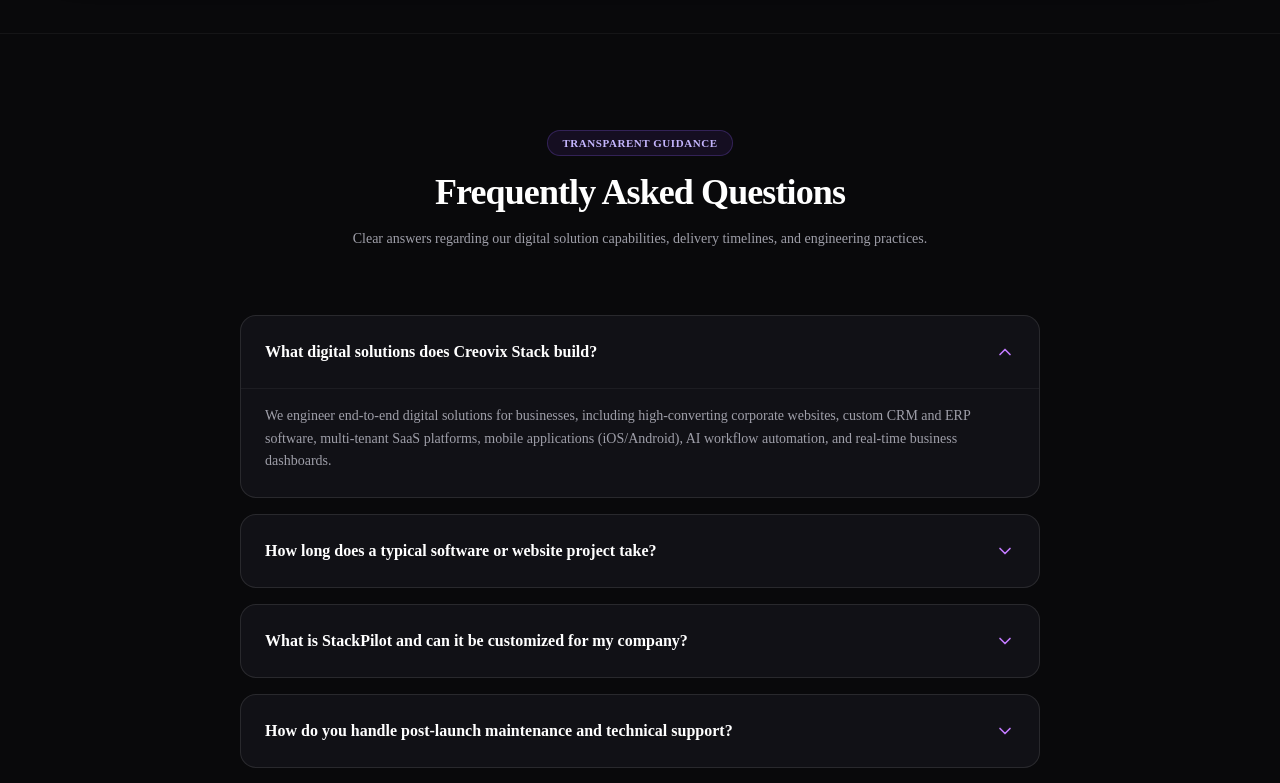
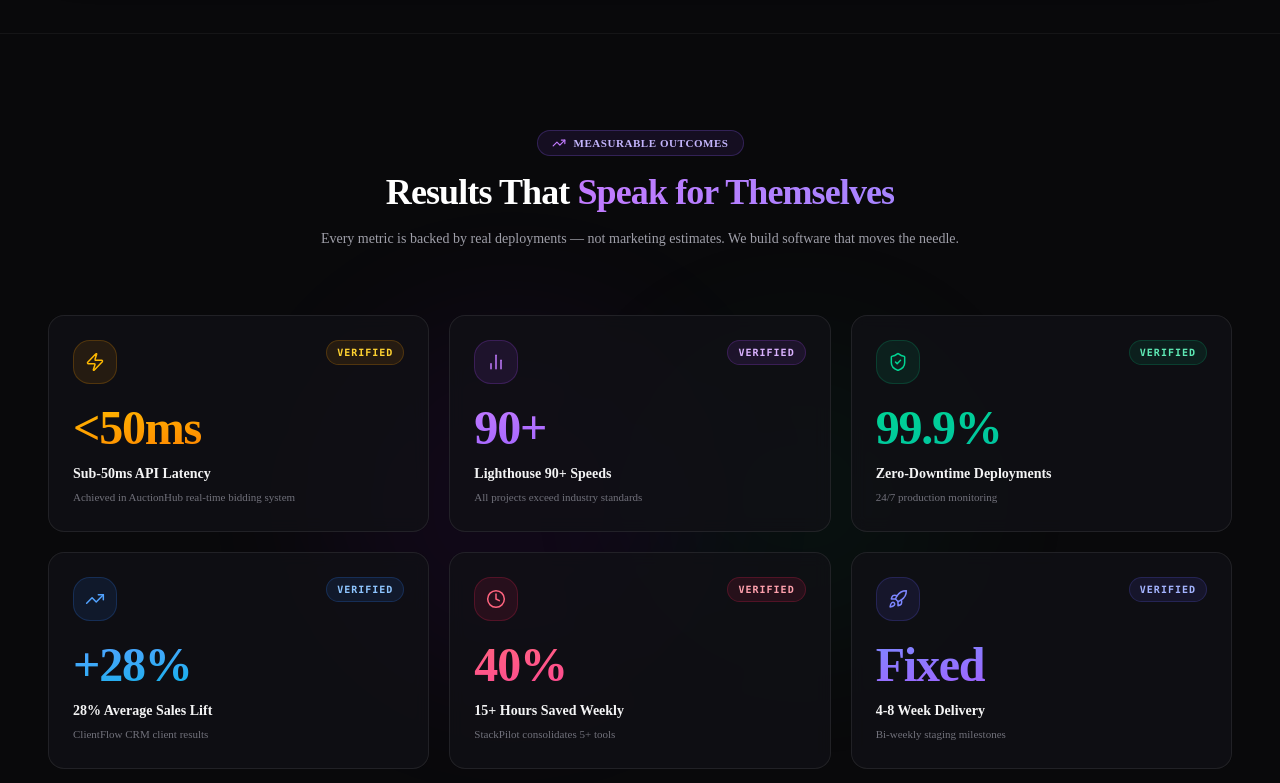
Before and after one commit to saravanaselvi2705/creovix-website, a Next.js app in the folder client/: page / in a window 1280 px wide. Shown: the part 7260-8043 px from the top of the page. Built offline with nearby package versions, Linux system fonts and the light colour scheme.

Commit message:
website updates

```diff
--- a/client/src/app/page.tsx
+++ b/client/src/app/page.tsx
@@ -12,6 +12,7 @@
 import { IndustriesSection } from "@/components/sections/industries-section";
 import { WhyBusinessesChooseUs } from "@/components/sections/why-businesses-choose-us";
 import { AgileProcess } from "@/components/sections/agile-process";
+import { ResultsMetrics } from "@/components/sections/results-metrics";
 // Preserved sections (commented out for future re-enabling per prompt requirements)
 // import { DevelopmentProcess } from "@/components/sections/development-process";
 // import { SuccessStories } from "@/components/sections/success-stories";
@@ -86,13 +87,16 @@
         {/* 7. AGILE PROCESS (4-Step Delivery Framework) */}
         <AgileProcess />
 
+        {/* 8. RESULTS & METRICS (6-Card Outcome Stats) */}
+        <ResultsMetrics />
+
         {/*
           HIDDEN / PRESERVED SECTIONS (Per Requirements 2 & 3: Code kept available for future use)
           <SuccessStories />
           <TestimonialsSection />
         */}
 
-        {/* 8. FAQ SECTION */}
+        {/* 9. FAQ SECTION */}
         <section id="faq" className="py-24 border-b border-white/5 bg-[#09090b]">
           <div className="mx-auto max-w-4xl px-6 lg:px-12">
             <div className="text-center max-w-2xl mx-auto mb-16 space-y-4">
--- /dev/null
+++ b/client/src/components/sections/results-metrics.tsx
@@ -0,0 +1,208 @@
+"use client";
+
+import React, { useEffect, useRef, useState } from "react";
+import {
+  Zap,
+  TrendingUp,
+  ShieldCheck,
+  BarChart2,
+  Clock,
+  Rocket,
+} from "lucide-react";
+
+const metrics = [
+  {
+    title: "Sub-50ms API Latency",
+    metric: "<50ms",
+    description: "Achieved in AuctionHub real-time bidding system",
+    Icon: Zap,
+    accent: "from-amber-400 to-orange-500",
+    glow: "shadow-amber-500/20",
+    border: "hover:border-amber-500/40",
+    iconBg: "bg-amber-500/10 border-amber-500/20",
+    iconColor: "text-amber-400",
+    badgeColor: "text-amber-300 bg-amber-500/10 border-amber-500/20",
+  },
+  {
+    title: "Lighthouse 90+ Speeds",
+    metric: "90+",
+    description: "All projects exceed industry standards",
+    Icon: BarChart2,
+    accent: "from-purple-400 to-violet-500",
+    glow: "shadow-purple-500/20",
+    border: "hover:border-purple-500/40",
+    iconBg: "bg-purple-500/10 border-purple-500/20",
+    iconColor: "text-purple-400",
+    badgeColor: "text-purple-300 bg-purple-500/10 border-purple-500/20",
+  },
+  {
+    title: "Zero-Downtime Deployments",
+    metric: "99.9%",
+    description: "24/7 production monitoring",
+    Icon: ShieldCheck,
+    accent: "from-emerald-400 to-teal-500",
+    glow: "shadow-emerald-500/20",
+    border: "hover:border-emerald-500/40",
+    iconBg: "bg-emerald-500/10 border-emerald-500/20",
+    iconColor: "text-emerald-400",
+    badgeColor: "text-emerald-300 bg-emerald-500/10 border-emerald-500/20",
+  },
+  {
+    title: "28% Average Sales Lift",
+    metric: "+28%",
+    description: "ClientFlow CRM client results",
+    Icon: TrendingUp,
+    accent: "from-blue-400 to-cyan-500",
+    glow: "shadow-blue-500/20",
+    border: "hover:border-blue-500/40",
+    iconBg: "bg-blue-500/10 border-blue-500/20",
+    iconColor: "text-blue-400",
+    badgeColor: "text-blue-300 bg-blue-500/10 border-blue-500/20",
+  },
+  {
+    title: "15+ Hours Saved Weekly",
+    metric: "40%",
+    description: "StackPilot consolidates 5+ tools",
+    Icon: Clock,
+    accent: "from-rose-400 to-pink-500",
+    glow: "shadow-rose-500/20",
+    border: "hover:border-rose-500/40",
+    iconBg: "bg-rose-500/10 border-rose-500/20",
+    iconColor: "text-rose-400",
+    badgeColor: "text-rose-300 bg-rose-500/10 border-rose-500/20",
+  },
+  {
+    title: "4-8 Week Delivery",
+    metric: "Fixed",
+    description: "Bi-weekly staging milestones",
+    Icon: Rocket,
+    accent: "from-indigo-400 to-purple-500",
+    glow: "shadow-indigo-500/20",
+    border: "hover:border-indigo-500/40",
+    iconBg: "bg-indigo-500/10 border-indigo-500/20",
+    iconColor: "text-indigo-400",
+    badgeColor: "text-indigo-300 bg-indigo-500/10 border-indigo-500/20",
+  },
+];
+
+function MetricCard({
+  title,
+  metric,
+  description,
+  Icon,
+  accent,
+  glow,
+  border,
+  iconBg,
+  iconColor,
+  badgeColor,
+  index,
+}: (typeof metrics)[number] & { index: number }) {
+  const [visible, setVisible] = useState(false);
+  const ref = useRef<HTMLDivElement>(null);
+
+  useEffect(() => {
+    const observer = new IntersectionObserver(
+      ([entry]) => {
+        if (entry.isIntersecting) {
+          setTimeout(() => setVisible(true), index * 80);
+          observer.disconnect();
+        }
+      },
+      { threshold: 0.15 }
+    );
+    if (ref.current) observer.observe(ref.current);
+    return () => observer.disconnect();
+  }, [index]);
+
+  return (
+    <div
+      ref={ref}
+      className={`group relative rounded-2xl border border-white/8 bg-[#111116]/80 backdrop-blur-sm p-6 transition-all duration-500 cursor-default
+        ${border} hover:bg-[#16161e] hover:shadow-xl ${glow}
+        ${visible ? "opacity-100 translate-y-0" : "opacity-0 translate-y-6"}
+      `}
+      style={{ transitionDelay: visible ? "0ms" : `${index * 80}ms` }}
+    >
+      {/* Subtle gradient shimmer on hover */}
+      <div
+        className={`absolute inset-0 rounded-2xl bg-gradient-to-br ${accent} opacity-0 group-hover:opacity-[0.04] transition-opacity duration-500 pointer-events-none`}
+      />
+
+      {/* Top row: icon + badge */}
+      <div className="flex items-start justify-between mb-5">
+        <div
+          className={`flex h-11 w-11 items-center justify-center rounded-xl border ${iconBg} transition-transform duration-300 group-hover:scale-110`}
+        >
+          <Icon className={`h-5 w-5 ${iconColor}`} strokeWidth={1.8} />
+        </div>
+        <span
+          className={`text-[10px] font-semibold font-mono uppercase tracking-widest px-2.5 py-1 rounded-full border ${badgeColor}`}
+        >
+          Verified
+        </span>
+      </div>
+
+      {/* Giant metric value */}
+      <div
+        className={`font-heading text-4xl sm:text-5xl font-extrabold bg-gradient-to-br ${accent} bg-clip-text text-transparent tracking-tight leading-none mb-3`}
+      >
+        {metric}
+      </div>
+
+      {/* Title */}
+      <p className="text-sm font-semibold text-zinc-100 mb-1.5 leading-snug">
+        {title}
+      </p>
+
+      {/* Description */}
+      <p className="text-[11px] text-zinc-500 font-light leading-relaxed">
+        {description}
+      </p>
+
+      {/* Bottom accent line */}
+      <div
+        className={`absolute bottom-0 left-6 right-6 h-px bg-gradient-to-r ${accent} opacity-0 group-hover:opacity-30 transition-opacity duration-500 rounded-full`}
+      />
+    </div>
+  );
+}
+
+export function ResultsMetrics() {
+  return (
+    <section className="py-24 border-b border-white/5 bg-[#09090b] relative overflow-hidden">
+      {/* Ambient background glow */}
+      <div className="absolute inset-0 pointer-events-none">
+        <div className="absolute top-1/3 left-1/4 w-96 h-96 bg-purple-600/5 rounded-full blur-3xl" />
+        <div className="absolute bottom-1/4 right-1/4 w-80 h-80 bg-emerald-600/5 rounded-full blur-3xl" />
+      </div>
+
+      <div className="relative mx-auto max-w-7xl px-6 lg:px-12">
+        {/* Header */}
+        <div className="text-center max-w-3xl mx-auto mb-16 space-y-4">
+          <div className="inline-flex items-center gap-2 subtle-purple-badge px-3.5 py-1 rounded-full text-[11px] font-semibold uppercase tracking-wider">
+            <TrendingUp className="h-3.5 w-3.5 text-purple-400" />
+            <span>Measurable Outcomes</span>
+          </div>
+          <h2 className="font-heading text-3xl sm:text-4xl font-bold text-white tracking-tight">
+            Results That{" "}
+            <span className="bg-gradient-to-r from-purple-400 to-violet-400 bg-clip-text text-transparent">
+              Speak for Themselves
+            </span>
+          </h2>
+          <p className="text-sm text-zinc-400 font-light leading-relaxed">
+            Every metric is backed by real deployments — not marketing
+            estimates. We build software that moves the needle.
+          </p>
+        </div>
+
+        {/* 6-card grid */}
+        <div className="grid grid-cols-1 sm:grid-cols-2 lg:grid-cols-3 gap-5">
+          {metrics.map((m, i) => (
+            <MetricCard key={m.title} {...m} index={i} />
+          ))}
+        </div>
+      </div>
+    </section>
+  );
+}
```
